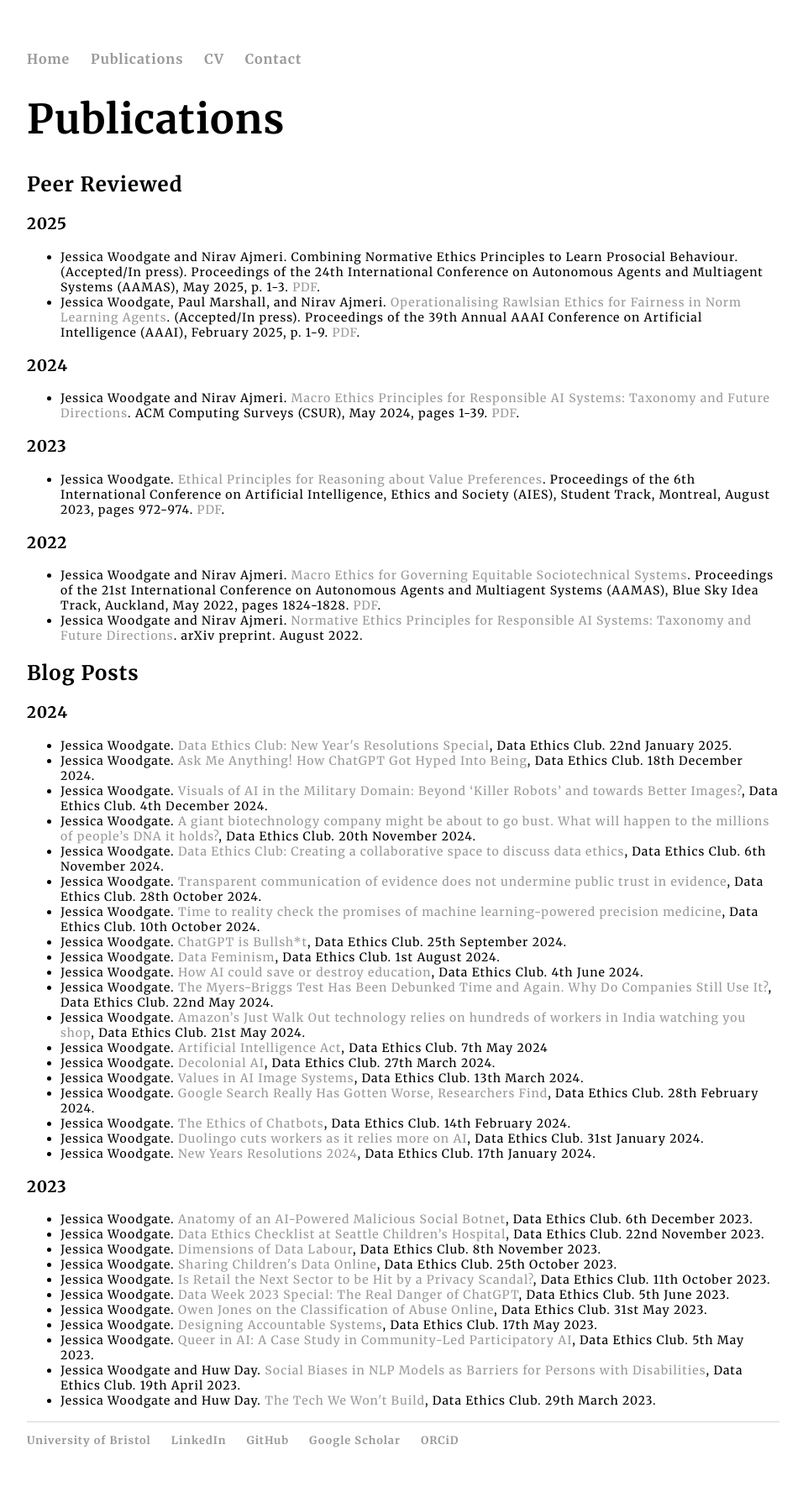
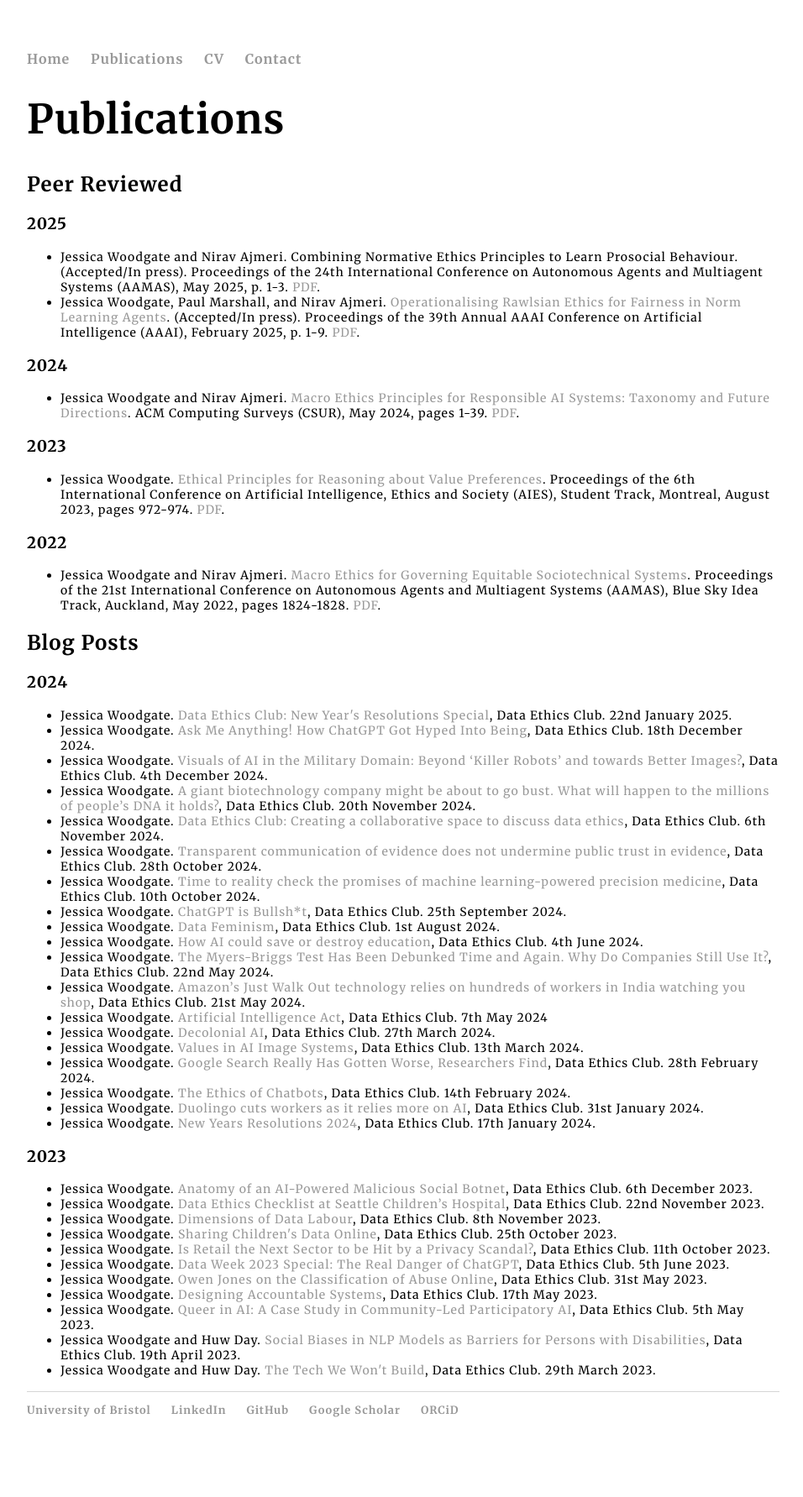
Before and after one commit to jessica-woodgate/jessica-woodgate.github.io, a Jekyll site: the page built from docs/publications/index.html, in a window 1280 px wide. Shown: the whole page at 84% size, without its empty margins (160-1116 px from the left). Built offline with Jekyll 4.4.1, drawn with Linux system fonts in a browser that asks for light colours; after the commit the page ends 1747 px from its top, so only the background shows below that.

Commit message:
removed survey arxiv from peer reviewed publications

```diff
--- a/docs/publications/index.html
+++ b/docs/publications/index.html
@@ -43,10 +43,6 @@ title: Publications of Jessica Woodgate
                 Proceedings of the 21st International Conference on Autonomous Agents and Multiagent Systems (AAMAS),
                 Blue Sky Idea Track, Auckland, May 2022, pages 1824-1828.
                 <a href="../data/papers/Macro_Ethics_for_Governing_Equitable_Sociotechnical_Systems.pdf" download="Macro Ethics for Governing Equitable Sociotechnical Systems">PDF</a>.
-            </li>
-            <li>Jessica Woodgate and Nirav Ajmeri.
-                <a href="https://arxiv.org/abs/2208.12616">Normative Ethics Principles for Responsible AI Systems: Taxonomy and Future Directions</a>.
-                arXiv preprint. August 2022.
             </li>
         </ul>
         <h2>Blog Posts</h2>
```
